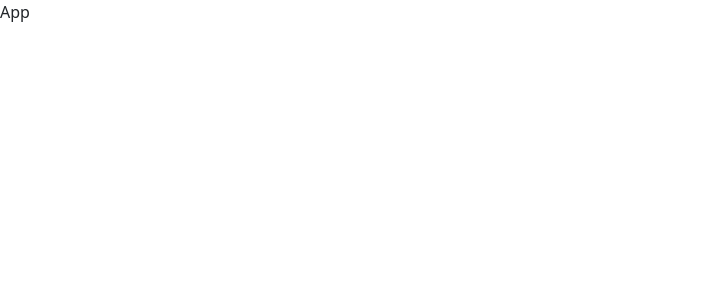
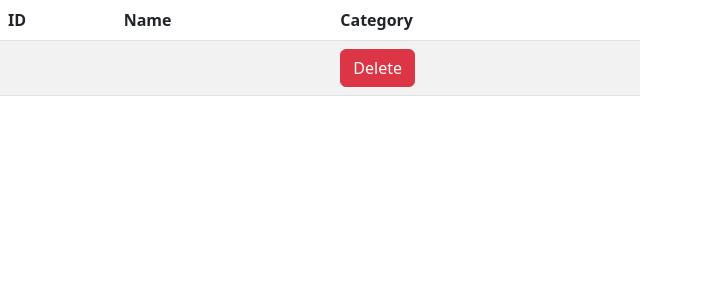
Before and after one commit to ryanbitonio/family-tree, a React (Vite) app: page / in a window 1280 px wide. Shown: the top 300 px of the page, without its empty margins (0-703 px from the left). Built offline with nearby package versions, Linux system fonts and the light colour scheme.

Commit message:
Create FamilyList Component

```diff
--- a/src/App.tsx
+++ b/src/App.tsx
@@ -1,5 +1,16 @@
+import { useState } from "react";
+import FamilyList from "./components/FamilyList";
+
 const App = () => {
-  return <div>App</div>;
+  const [person, setPerson] = useState([{ id: 1, name: "", category: "" }]);
+  return (
+    <div>
+      <FamilyList
+        person={person}
+        onDelete={id => setPerson(person.filter(p => p.id !== id))}
+      />
+    </div>
+  );
 };
 
 export default App;
--- /dev/null
+++ b/src/components/FamilyList.tsx
@@ -0,0 +1,43 @@
+interface PersonProps {
+  id: number;
+  name: string;
+  category: string;
+}
+
+interface Props {
+  person: PersonProps[];
+  onDelete: (id: number) => void;
+}
+
+const FamilyList = ({ person, onDelete }: Props) => {
+  if (person.length === 0) return null;
+  return (
+    <table className="table table-striped w-50">
+      <thead>
+        <tr>
+          <th>ID</th>
+          <th>Name</th>
+          <th>Category</th>
+        </tr>
+      </thead>
+      <tbody>
+        {person.map(details => (
+          <tr key={details.id}>
+            <td>{details.name}</td>
+            <td>{details.category}</td>
+            <td>
+              <button
+                onClick={() => onDelete(details.id)}
+                className="btn btn-danger"
+              >
+                Delete
+              </button>
+            </td>
+          </tr>
+        ))}
+      </tbody>
+    </table>
+  );
+};
+
+export default FamilyList;
```
